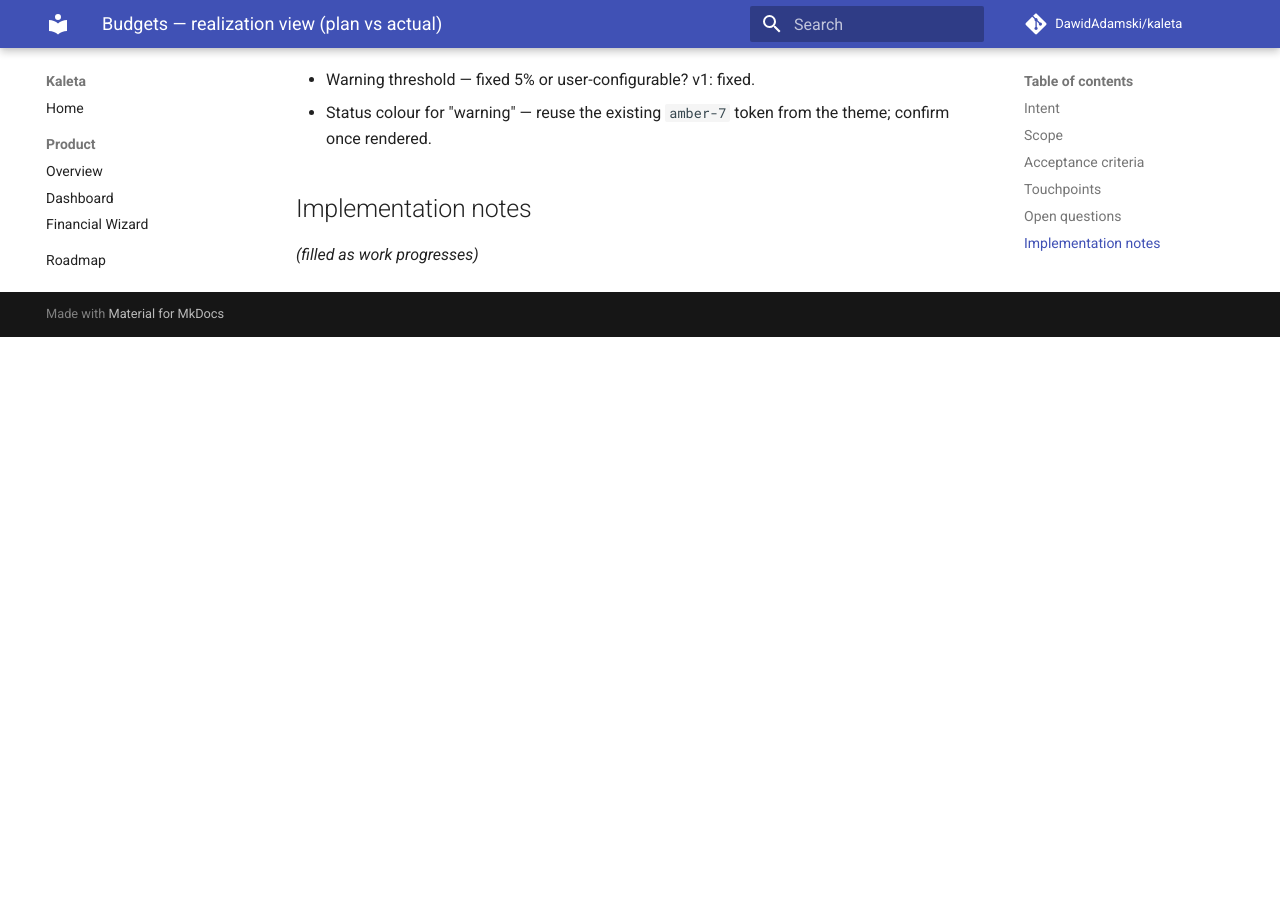
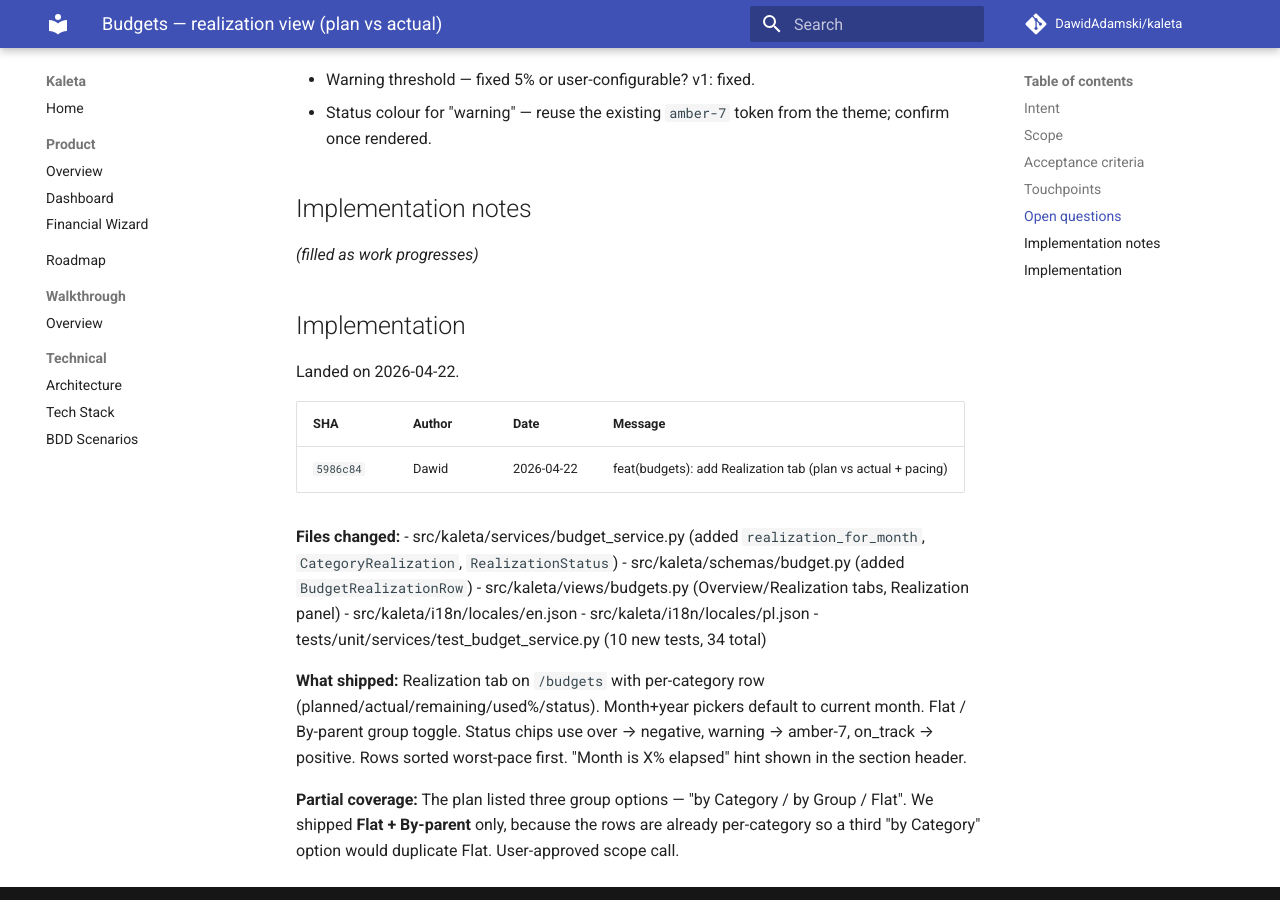
Before and after one commit to DawidAdamski/kaleta, an MkDocs documentation site: the page built from docs/plans/archive/budgets-realization-view.md, in a window 1280 px wide and 900 px high, scrolled down 1203 px. Built offline with MkDocs 1.6.1 and Material for MkDocs 9.7.7, drawn with Linux system fonts in a browser that asks for light colours; comment, search, counter and statistics services are not loaded; before the commit the page ends 1540 px from its top, so only the background shows below that.

Commit message:
docs(plans): archive budgets-realization-view
Realization tab shipped in 5986c84.

Co-Authored-By: Claude Opus 4.7 <noreply@anthropic.com>

```diff
--- a/docs/plans/budgets-realization-view.md
+++ b/docs/plans/archive/budgets-realization-view.md
@@ -3,7 +3,8 @@ plan_id: budgets-realization-view
 title: Budgets — realization view (plan vs actual)
 area: budgets
 effort: medium
-status: draft
+status: archived
+archived_at: 2026-04-22
 roadmap_ref: ../roadmap.md#budgets
 ---
 
@@ -57,3 +58,23 @@ Out of scope:
 ## Implementation notes
 
 _(filled as work progresses)_
+
+## Implementation
+
+Landed on 2026-04-22.
+
+| SHA | Author | Date | Message |
+|---|---|---|---|
+| `5986c84` | Dawid | 2026-04-22 | feat(budgets): add Realization tab (plan vs actual + pacing) |
+
+**Files changed:**
+- src/kaleta/services/budget_service.py (added `realization_for_month`, `CategoryRealization`, `RealizationStatus`)
+- src/kaleta/schemas/budget.py (added `BudgetRealizationRow`)
+- src/kaleta/views/budgets.py (Overview/Realization tabs, Realization panel)
+- src/kaleta/i18n/locales/en.json
+- src/kaleta/i18n/locales/pl.json
+- tests/unit/services/test_budget_service.py (10 new tests, 34 total)
+
+**What shipped:** Realization tab on `/budgets` with per-category row (planned/actual/remaining/used%/status). Month+year pickers default to current month. Flat / By-parent group toggle. Status chips use over → negative, warning → amber-7, on_track → positive. Rows sorted worst-pace first. "Month is X% elapsed" hint shown in the section header.
+
+**Partial coverage:** The plan listed three group options — "by Category / by Group / Flat". We shipped **Flat + By-parent** only, because the rows are already per-category so a third "by Category" option would duplicate Flat. User-approved scope call.
```
Also changed, not shown: docs/plans/README.md (+1 -1 lines).
